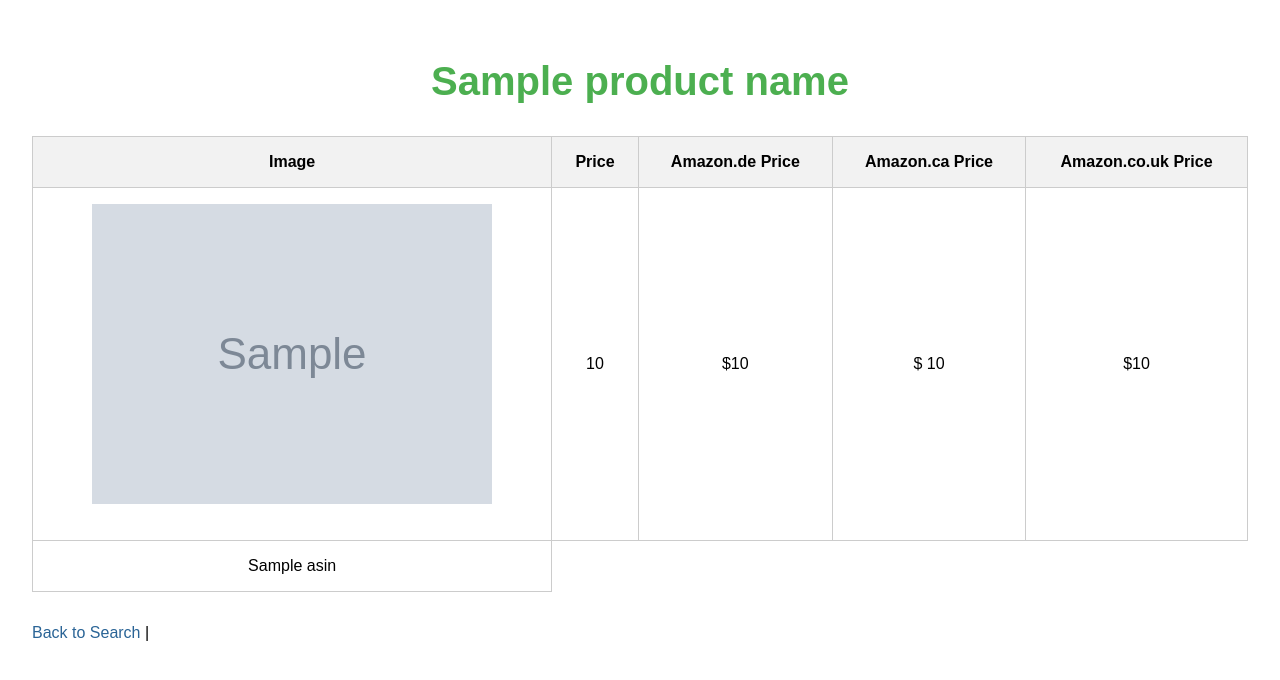
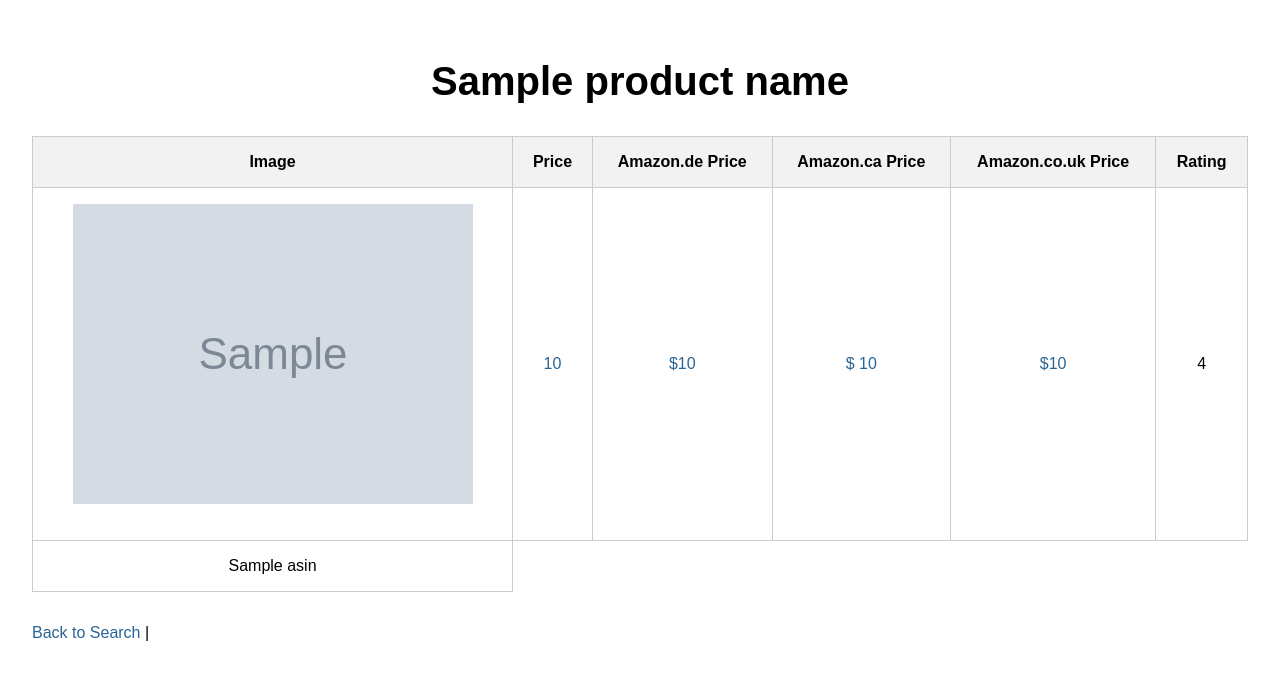
Before and after one commit to Almog-Arazi/amazon_scraping, a FastAPI app: template templates/product.html in a window 1280 px wide. Shown: the top 680 px of the page. Run offline with FastAPI, Linux system fonts and the light colour scheme; the template is opened without the code that fills it: most values are stand-ins (such as "Sample title", 1, 10 or a date in 2020); grey boxes marked "Sample" are stand-in pictures.

Commit message:
update all the price
now all the prices connection to their amazon store

```diff
--- a/app.py
+++ b/app.py
@@ -212,6 +212,8 @@
             product_name = item['title']
             img_url = item['img_url']
             price = item['price']
+            rating = item['rating']
+            product_urlcom = ['product_url']
             break
 
     amazon_domains = ['amazon.ca', 'amazon.de', 'amazon.co.uk']
@@ -234,10 +236,15 @@
     return templates.TemplateResponse("product.html", {
         "request": request,
         "product_name": product_name,
+        "product_urlcom": product_urlcom,
         "img_url": img_url,
         "price": price,
         "asin": asin,
+        "rating": rating,
         "ca_price": prices['amazon.ca'],
         "de_price": prices['amazon.de'],
         "co_uk_price": prices['amazon.co.uk'],
+        "ca_url": product_urls['amazon.ca'], # Add the 'ca_url' variable here
+        "de_url": product_urls['amazon.de'], # Add the 'de_url' variable here
+        "co_uk_url": product_urls['amazon.co.uk'], # Add the 'co_uk_url' variable here
     })
--- a/templates/product.html
+++ b/templates/product.html
@@ -14,7 +14,7 @@
         h1 {
             text-align: center;
             font-size: 2.5rem;
-            color: #4CAF50;
+            color: #000000;
             margin-bottom: 2rem;
         }
         img {
@@ -53,7 +53,7 @@
             display: inline;
         }
         button {
-            background-color: #4CAF50;
+            background-color: #FFAC1C;
             color: white;
             padding: 8px 16px;
             border: none;
@@ -61,7 +61,7 @@
             border-radius: 4px;
         }
         button:hover {
-            background-color: #45a049;
+            background-color: #FFAC1C;
         }
     </style>
 </head>
@@ -75,35 +75,42 @@
                 <th class="center">Amazon.de Price</th>
                 <th class="center">Amazon.ca Price</th>
                 <th class="center">Amazon.co.uk Price</th>
+                <th class="center">Rating</th>
             </tr>
         </thead>
         <tbody>
             <tr>
                 <td class="center"><img src="{{ img_url }}" alt="Product Image"></td>
-                <td class="center">{{ price }}</td>
                 <td class="center">
                     {% if de_price %}
-                        ${{ de_price }}
+                    <a href="https://www.amazon.com/dp/{{ asin }}" target="_blank">{{ price }}</a>
+                    {% else %}
+                        Price not found
+                    {% endif %}
+                </td>
+                <td class="center">
+                    {% if de_price %}
+                        <a href="{{ de_url }}" target="_blank">${{ de_price }}</a> <!-- Add the URL here -->
                     {% else %}
                         Price not found
                     {% endif %}
                 </td>
                 <td class="center">
                     {% if ca_price %}
-                        $ {{ ca_price }}
+                        <a href="{{ ca_url }}" target="_blank">$ {{ ca_price }}</a> <!-- Add the URL here -->
                     {% else %}
                         Price not found
                     {% endif %}
                 </td>
                 <td class="center">
                     {% if co_uk_price %}
-                        ${{ co_uk_price }}
+                        <a href="{{ co_uk_url }}" target="_blank">${{ co_uk_price }}</a> <!-- Add the URL here -->
                     {% else %}
                         Price not found
                     {% endif %}
                 </td>
+                <td class="center">{{ rating }}</td>
             </tr>
-            <!-- Add a new row for the ASIN -->
             <tr>
                 <td class="center">{{ asin }}</td>
             </tr>
--- a/templates/search.html
+++ b/templates/search.html
@@ -62,7 +62,7 @@
     <div class="container">
         <img src="{{ img_url }}" alt="Amazon Logo">
 
-        <h2>Amazon Scraper by almog arazi</h2>
+        <h2>Amazon Scraper by Almog Arazi</h2>
         <form action="/result" method="post">
             <input type="text" name="search_query" placeholder="Search products...">
             <button type="submit">Search</button>
```
Also changed, not shown: templates/result.html (+5 -5 lines).
